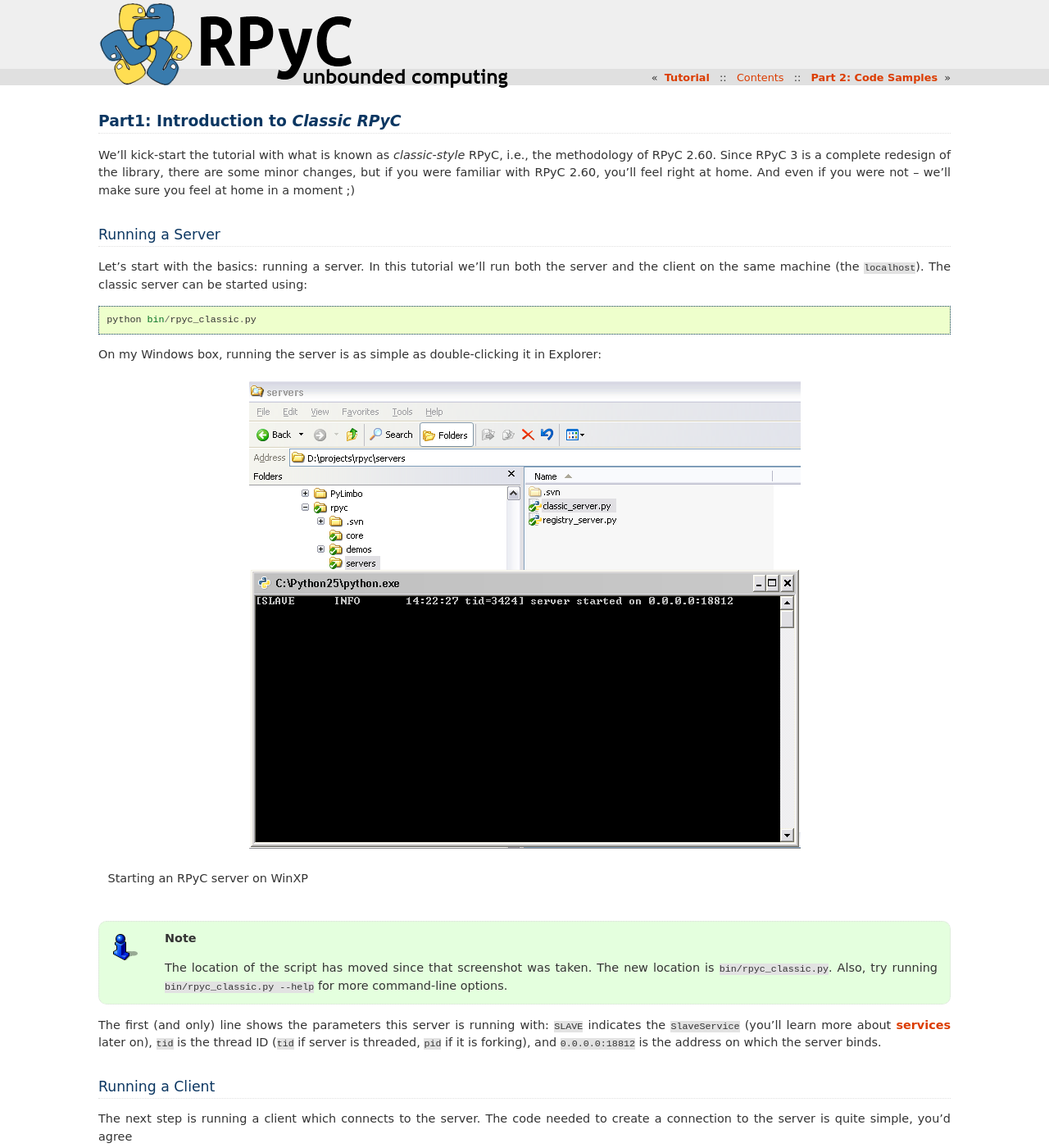
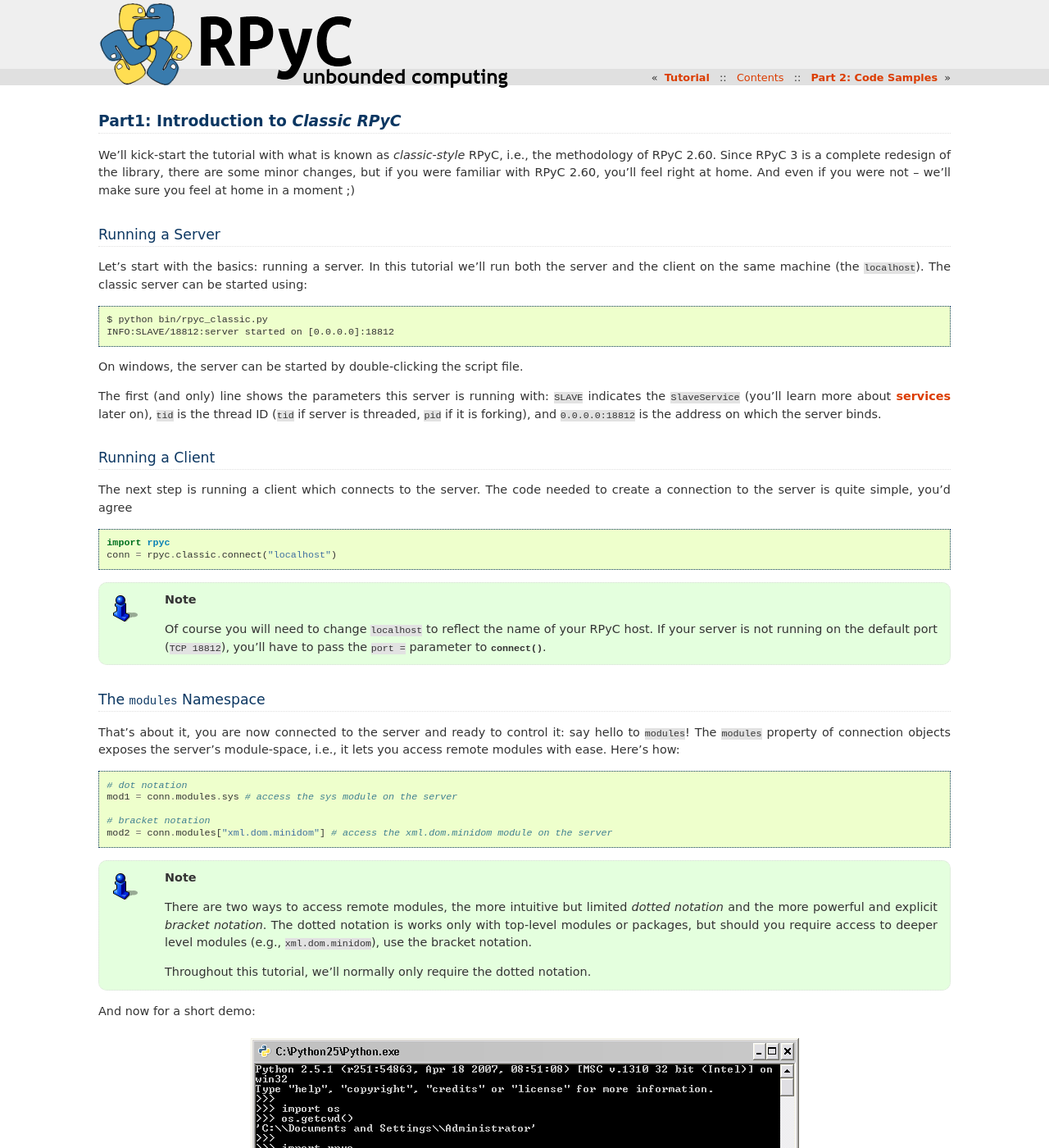
Before and after one commit to tomerfiliba-org/rpyc, a Sphinx documentation site: the page built from docs/tutorial/tut1.rst, in a window 1280 px wide and 1400 px high. Shown: the whole window at 82% size. Built offline with Sphinx 7.4.7, drawn with Linux system fonts in a browser that asks for light colours.

Commit message:
Remove outdated screenshot
Honestly, it's mainly distracting.

```diff
--- a/docs/tutorial/tut1.rst
+++ b/docs/tutorial/tut1.rst
@@ -14,20 +14,10 @@
 the client on the same machine (the ``localhost``). The classic server can be
 started using::
 
-    python bin/rpyc_classic.py
+    $ python bin/rpyc_classic.py
+    INFO:SLAVE/18812:server started on [0.0.0.0]:18812
 
-On my Windows box, running the server is as simple as double-clicking it in
-Explorer:
-
-.. figure:: _static/running-classic-server.png
-   :align: center
-
-   Starting an RPyC server on WinXP
-
-.. note::
-   The location of the script has moved since that screenshot was taken. The
-   new location is ``bin/rpyc_classic.py``.
-   Also, try running ``bin/rpyc_classic.py --help`` for more command-line options.
+On windows, the server can be started by double-clicking the script file.
 
 The first (and only) line shows the parameters this server is running with: ``SLAVE``
 indicates the ``SlaveService`` (you'll learn more about :ref:`services <services>` later on),
```
